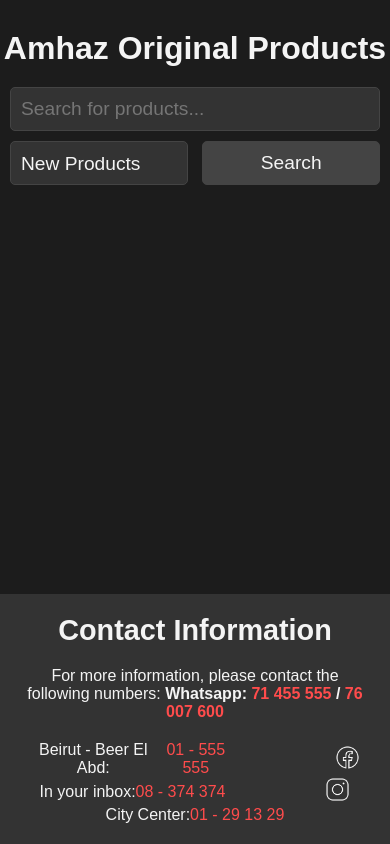
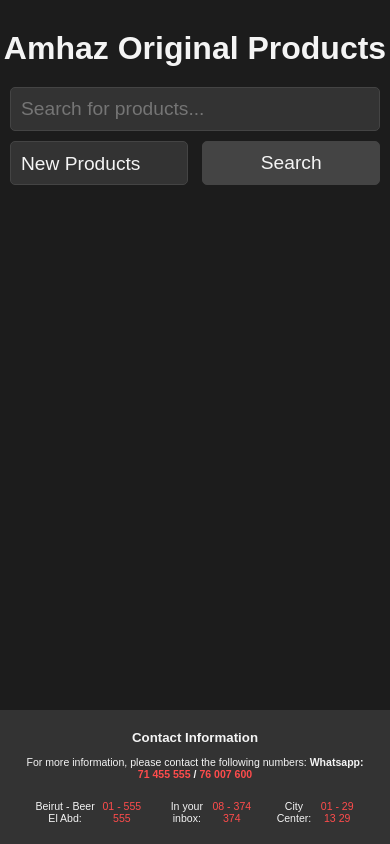
Before and after one commit to Amhaz-Original/Amhaz-Original.github.io, a plain HTML site: page index.html in a window 390 px wide. Drawn offline with Linux system fonts and the light colour scheme.

Commit message:
Mobile version Adjustment v1.4 - good for phone for now

```diff
--- a/styles.css
+++ b/styles.css
@@ -251,6 +251,10 @@ footer span {
         padding: 10px;
     }
 
+    .social-icon{
+    display: none;
+    }
+
     /* Adjust clear button if necessary */
     #clear-btn {
         width: 100%;
@@ -266,10 +270,32 @@ footer span {
 
     /* Footer adjustments for mobile */
     footer .footer-info {
-        flex-direction: column;
-        align-items: center;
-        width: 100%;
+        flex-direction: auto;
+        align-items: left;
+        width: auto;
+        font-size: 0.66rem;
     }
+    footer h3 {
+    font-size: 0.83rem;
+    margin-bottom: 1px;
+    }
+
+    footer a {
+        color: #ff4c4c;
+        text-decoration: none;
+        font-size: 0.66rem;
+    }
+
+        footer p {
+        text-decoration: none;
+        font-size: 0.66rem;
+    }
+
+    footer span{
+        font-weight: bold;
+        font-size: 0.66rem;
+    }
+
 }
 
 /* Tablet Styles */
```
